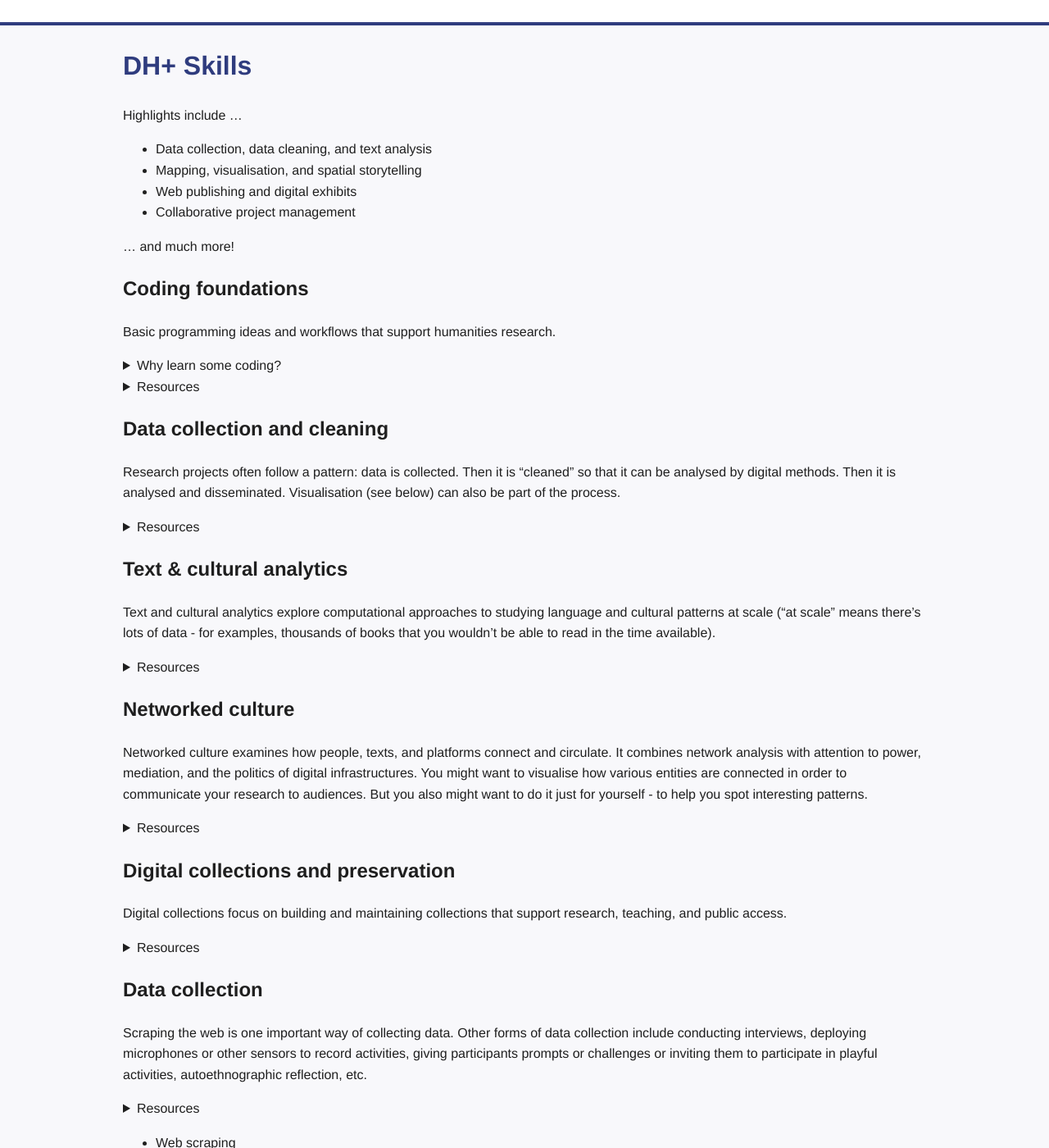
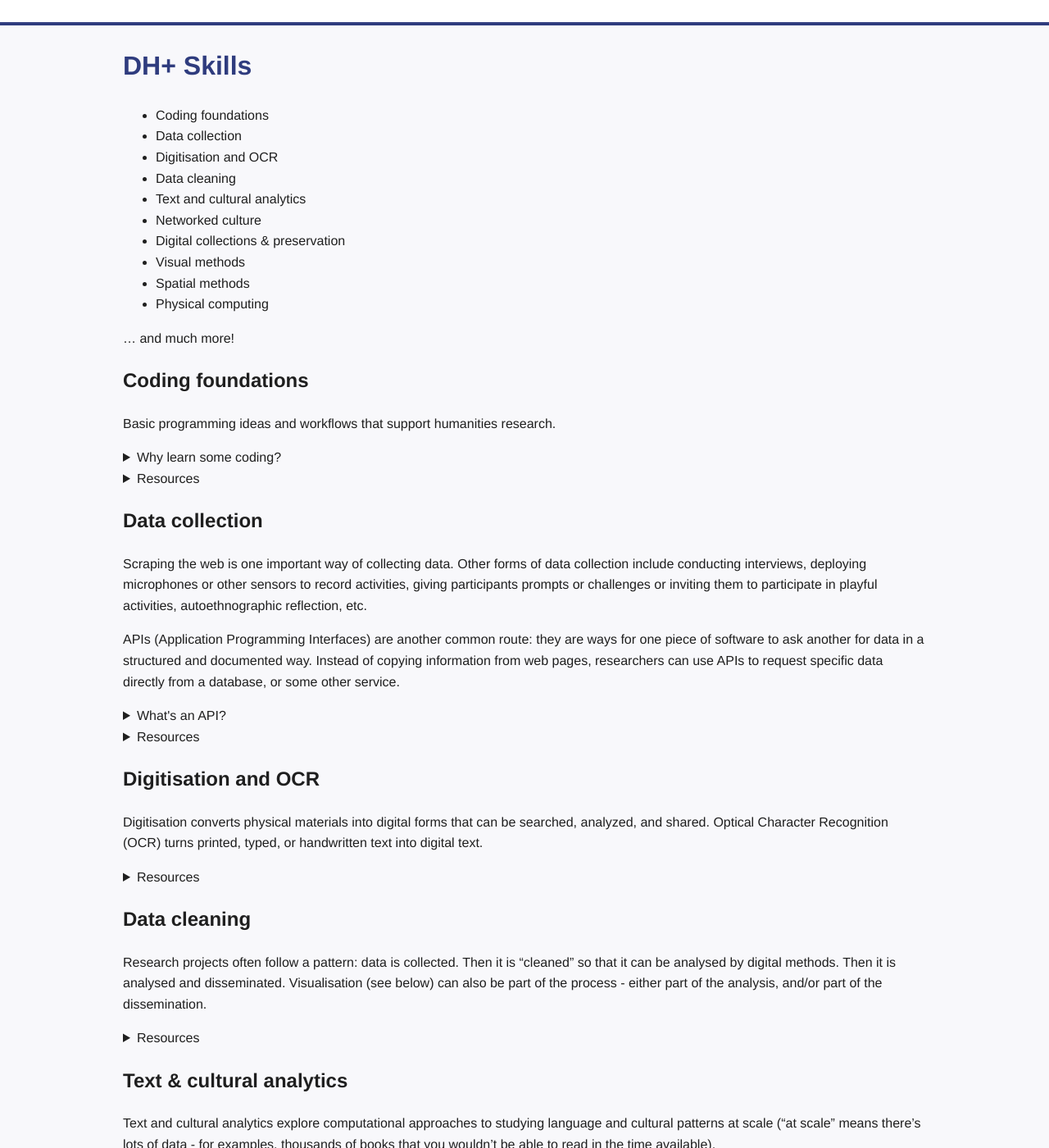
Before and after one commit to franciscrot/dma, a Jekyll site: the page built from dh-skills.md, in a window 1280 px wide and 1400 px high, scrolled down 202 px. Shown: the whole window at 82% size. Built offline with Jekyll 4.4.1, drawn with Linux system fonts in a browser that asks for light colours; some of the changed text lies outside the part shown.

Commit message:
Update dh-skills.md

```diff
--- a/dh-skills.md
+++ b/dh-skills.md
@@ -5,12 +5,16 @@ title: DH+ Skills
 
 # DH+ Skills
 
-Highlights include ...
-
-- Data collection, data cleaning, and text analysis
-- Mapping, visualisation, and spatial storytelling
-- Web publishing and digital exhibits
-- Collaborative project management
+- Coding foundations
+- Data collection
+- Digitisation and OCR
+- Data cleaning
+- Text and cultural analytics
+- Networked culture
+- Digital collections & preservation
+- Visual methods
+- Spatial methods
+- Physical computing
 
 ... and much more!
 
@@ -52,9 +56,56 @@ Why are we learning coding in the first place? There are all kinds of reasons, b
 
 </details>
 
-## Data collection and cleaning {#data-work}
+## Data collection {#web-methods}
 
-Research projects often follow a pattern: data is collected. Then it is "cleaned" so that it can be analysed by digital methods. Then it is analysed and disseminated. Visualisation (see below) can also be part of the process.
+Scraping the web is one important way of collecting data. Other forms of data collection include conducting interviews, deploying microphones or other sensors to record activities, giving participants prompts or challenges or inviting them to participate in playful activities, autoethnographic reflection, etc.
+
+APIs (Application Programming Interfaces) are another common route: they are ways for one piece of software to ask another for data in a structured and documented way. Instead of copying information from web pages, researchers can use APIs to request specific data directly from a database, or some other service.
+
+<details markdown="1">
+<summary>What's an API?</summary>
+- API (Application Programming Interface): An API is both a piece of software running on a remote computer, which makes certain things publicly “visible,” and a set of rules for how other programs interact with it.
+- You’ll often hear people say that a platform “has an API” or “has a good API”. What this usually means is that the platform has published a set of rules for how your code can interact with their system. An API is not something you download or install. It’s a set of instructions, usually described on a webpage, that explains how to ask a service for information or tell it to do something on your behalf. Instead of clicking around on a website or app yourself, you can use code to ask a service for data or to perform an action, following rules it publishes for developers.
+- The “things” involved might be your code (e.g. your Python code) on your machine, and then some remote service on the other—e.g. it might be a digital archive, a database, etc. Twitter used to have a good API which meant it was possible to select and download data and perform analyses, but that’s no longer the case -- the kind of research that used to be possible no longer is.
+- With an API, your code can “talk” to the remote resource -- e.g. using Python or other code to ask “give me the titles of these records” or “search for items matching these terms,” and receiving a structured response that your code can then work with.
+- In practice, as a a user, this sometimes looks like copying an example from the service’s documentation, pasting it into your code, and seeing data come back, rather than interacting through a web page by hand.
+- You encounter APIs when you want to automate or scale something you could otherwise do manually—querying a catalogue, collecting data, or feeding information from one system into another—without clicking around in a browser each time.
+</details>
+
+<details markdown="1">
+<summary>Resources</summary>
+
+- Programming Historian: Beginner's Guide to Twitter Data. "Learn how to acquire Twitter data and process them to make them usable for further analysis."
+- Programming Historian: An Introduction to Twitterbots with Tracery. "This lesson explains how to create simple twitterbots using Tracery and the Cheap Bots Done Quick service."
+- Programming Historian: Downloading Web Pages with Python. "This lesson introduces Uniform Resource Locators (URLs) and explains how to use Python to download and save the contents of a web page to your local hard drive."
+- Programming Historian: From HTML to List of Words (part 1). "We introduce looping and branching so that programs can repeat tasks and test for certain conditions, making it possible to separate the content from the HTML tags."
+- Programming Historian: From HTML to List of Words (part 2). "In this lesson, you will learn the Python commands needed to implement the second part of the algorithm begun in the lesson ‘From HTML to a List of Words (part 1)’."
+- Programming Historian: Normalizing Textual Data with Python. "In this lesson, we will make the list we created in the ‘From HTML to a List of Words’ lesson easier to analyze by normalizing this data."
+- Programming Historian: Downloading Multiple Records Using Query Strings. "In this lesson, we will write a program that will download a series of records from the Old Bailey Online using custom search criteria."
+- Programming Historian: Automated Downloading with Wget. "Wget is a useful program, run through your computer’s command line, for retrieving online material."
+- Programming Historian: Applied Archival Downloading with Wget. "This lesson expands web-scraping skills through a few more lessons that focus on other uses for Wget’s recursive retrieval function."
+- Programming Historian: Data Mining the Internet Archive Collection. "This lesson teaches you how to use Python to automate the downloading of large numbers of MARC files from the Internet Archive and parse MARC records."
+</details>
+
+## Digitisation and OCR {#digitisation}
+
+Digitisation converts physical materials into digital forms that can be searched, analyzed, and shared. Optical Character Recognition (OCR) turns printed, typed, or handwritten text into digital text.
+
+<details markdown="1">
+<summary>Resources</summary>
+
+- Programming Historian: OCR with Google Vision API and Tesseract. "Google Vision and Tesseract are both popular and powerful OCR tools, but they each have their weaknesses."
+- Programming Historian: Transcribing Handwritten Text with Python and Microsoft Azure Computer Vision. "This lesson will explain how to write a Python program to transcribe handwritten documents using Microsoft’s Azure Cognitive Services."
+- Programming Historian: Working with batches of PDF files. "Learn how to perform OCR and text extraction with free command line tools like Tesseract and Poppler and how to get an overview of large numbers of PDF documents using topic modeling."
+- Programming Historian: Extracting Illustrated Pages from Digital Libraries with Python. "This lesson shows how to efficiently extract page regions of visual interest from digitized volumes."
+- Programming Historian: Introduction to Audiovisual Transcoding, Editing, and Color Analysis with FFmpeg. "This lesson introduces the basic functions of FFmpeg, a free command-line tool used for manipulating and analyzing audiovisual materials."
+- Programming Historian: Editing Audio with Audacity. "In this lesson you will learn how to use Audacity to load, record, edit, mix, and export audio files."
+- Programming Historian: Cleaning OCR’d text with Regular Expressions. "This lesson will help you clean up OCR’d text to make it more usable."
+</details>
+
+## Data cleaning {#data-work}
+
+Research projects often follow a pattern: data is collected. Then it is "cleaned" so that it can be analysed by digital methods. Then it is analysed and disseminated. Visualisation (see below) can also be part of the process - either part of the analysis, and/or part of the dissemination.
 
 <details markdown="1">
 <summary>Resources</summary>
@@ -141,60 +192,6 @@ Networked culture examines how people, texts, and platforms connect and circulat
 - Programming Historian: Dealing with Big Data and Network Analysis Using Neo4j. "In this lesson we will learn how to use a graph database to store and analyze complex networked information."
 </details>
 
-## Digital collections and preservation {#digital-collections}
-
-Digital collections focus on building and maintaining collections that support research, teaching, and public access.
-
-<details markdown="1">
-<summary>Resources</summary>
-
-- Programming Historian: Preserving Your Research Data. "This lesson will suggest ways in which historians can document and structure their research data so as to ensure it remains useful in the future."
-- - Programming Historian: From Sources to Data: Designing a Database for the Humanities and Social Sciences with nodegoat. "This lesson teaches you how to use the nodegoat software to build a relational database for research in the humanities."
-- Programming Historian: Installing Omeka. "This lesson will teach you how to install your own copy of Omeka."
-- Programming Historian: Creating an Omeka Exhibit. "Now that you’ve added items to your Omeka site and grouped them into collections, you’re ready for the next step: taking your users on a guided tour through the items you’ve collected."
-- Programming Historian: Up and Running with Omeka.net. "Omeka.net makes it easy to create websites that show off collections of items."
-- GitHub Docs: [Quickstart for GitHub Pages](https://docs.github.com/en/pages/quickstart) — Publish a simple website directly from a repository.
-- Programming Historian: Building a static website with Jekyll and GitHub Pages. "This lesson will help you create entirely free, easy-to-maintain, preservation-friendly, secure website over which you have full control."
-- Programming Historian: Running a Collaborative Research Website and Blog with Jekyll and GitHub. "This lesson introduces the challenges and opportunities that Jekyll offers for publishing collaborative, ongoing research online."
-- Programming Historian: Introduction to Populating a Website with API Data. "This lesson introduces a way to populate a website with data obtained from another website via an Application Programming Interface (API)."
-</details>
-
-## Data collection {#web-methods}
-
-Scraping the web is one important way of collecting data. Other forms of data collection include conducting interviews, deploying microphones or other sensors to record activities, giving participants prompts or challenges or inviting them to participate in playful activities, autoethnographic reflection, etc.
-
-<details markdown="1">
-<summary>Resources</summary>
-
-- Programming Historian: Beginner's Guide to Twitter Data. "Learn how to acquire Twitter data and process them to make them usable for further analysis."
-- Programming Historian: An Introduction to Twitterbots with Tracery. "This lesson explains how to create simple twitterbots using Tracery and the Cheap Bots Done Quick service."
-- Programming Historian: Downloading Web Pages with Python. "This lesson introduces Uniform Resource Locators (URLs) and explains how to use Python to download and save the contents of a web page to your local hard drive."
-- Programming Historian: From HTML to List of Words (part 1). "We introduce looping and branching so that programs can repeat tasks and test for certain conditions, making it possible to separate the content from the HTML tags."
-- Programming Historian: From HTML to List of Words (part 2). "In this lesson, you will learn the Python commands needed to implement the second part of the algorithm begun in the lesson ‘From HTML to a List of Words (part 1)’."
-- Programming Historian: Normalizing Textual Data with Python. "In this lesson, we will make the list we created in the ‘From HTML to a List of Words’ lesson easier to analyze by normalizing this data."
-- Programming Historian: Downloading Multiple Records Using Query Strings. "In this lesson, we will write a program that will download a series of records from the Old Bailey Online using custom search criteria."
-- Programming Historian: Automated Downloading with Wget. "Wget is a useful program, run through your computer’s command line, for retrieving online material."
-- Programming Historian: Applied Archival Downloading with Wget. "This lesson expands web-scraping skills through a few more lessons that focus on other uses for Wget’s recursive retrieval function."
-- Programming Historian: Data Mining the Internet Archive Collection. "This lesson teaches you how to use Python to automate the downloading of large numbers of MARC files from the Internet Archive and parse MARC records."
-</details>
-
-- Web scraping
-- APIs
-
-## Physical computing {#physical-computing}
-
-Physical computing connects digital research to material devices and environments. It foregrounds how sensors and embedded systems shape the data we collect and how that data relates to place and lived experience.
-
-<details markdown="1">
-<summary>Resources</summary>
-
-- Programming Historian: Creating Mobile Augmented Reality Experiences in Unity. "This lesson serves as an introduction to creating mobile augmented reality applications."
-- Programming Historian: Designing a Deck of Timeline Cards for Tabletops and Tabletop Simulator. "This lesson demonstrates how to use nanDECK to design and publish your own deck of printed or digital playing cards."
-</details>
-
-- Raspberry Pis
-- Sensors
-
 ## Visual methods {#visual-methods}
 
 Visual methods explore how graphics and diagrams support interpretation and argument in the humanities. They focus on clarity, rhetoric, and the responsibilities of visual storytelling with data.
@@ -219,27 +216,6 @@ Visual methods explore how graphics and diagrams support interpretation and argu
 
 - Data visualisation
 - Exploratory vs explanatory graphics
-
-## Development foundations {#development-foundations}
-
-Development foundations introduce collaborative practices that make digital projects sustainable. Version control and shared workflows support transparency, accountability, and collective scholarship.
-
-<details markdown="1">
-<summary>Resources</summary>
-
-- [GitHub Skills: Introduction to GitHub](https://github.com/skills/introduction-to-github) — Guided mini-course: repos, commits, PRs, collaboration.
-- [GitHub Docs: “Hello World” (Get started)](https://docs.github.com/en/get-started/start-your-journey/hello-world) — Create a repo, commit changes, open a pull request.
-- [Software Carpentry: Version Control with Git](https://swcarpentry.github.io/git-novice/) — Step-by-step Git basics for complete novices.
-- [Git SCM: Pro Git (free online book)](https://git-scm.com/book/en/v2) — Comprehensive, readable Git book (free online).
-- [MIT CSAIL: The Missing Semester of Your CS Education](https://missing.csail.mit.edu/) — Tools for developers: shell, Git, editors, debugging.
-- [The Turing Way: Getting Started With GitHub](https://book.the-turing-way.org/collaboration/github-novice/) — Research-focused GitHub walkthrough: issues, PRs, workflows.
-- Programming Historian: Creating Web APIs with Python and Flask. "Learn how to set up a basic Application Programming Interface (API) to make your data more accessible to users."
-- Programming Historian: Sustainable Authorship in Plain Text using Pandoc and Markdown. "This tutorial introduces Markdown and Pandoc, a command line tool that converts plain text into a number of beautifully formatted file types."
-- Programming Historian: Getting Started with Markdown. "In this lesson, you will be introduced to Markdown, a plain text-based syntax for formatting documents."
-- Programming Historian: Creating GUIs in Python for Digital Humanities Projects. "In this lesson, you will use Qt Designer and Python to design and implement a simple graphical user interface and application to merge PDF files."
-</details>
-
-- Collaborating on GitHub
 
 ## Spatial {#spatial}
 
@@ -267,22 +243,55 @@ Spatial methods use geographic tools to analyze place, movement, and spatial nar
 
 - GIS for humanities
 
-## Digitisation {#digitisation}
+## Digital collections and preservation {#digital-collections}
 
-Digitisation converts physical materials into digital forms that can be searched, analyzed, and shared. It includes attention to accuracy, labor, and the limits of automated recognition in cultural contexts.
+Digital collections focus on building and maintaining collections that support research, teaching, and public access.
 
 <details markdown="1">
 <summary>Resources</summary>
 
-- Programming Historian: OCR with Google Vision API and Tesseract. "Google Vision and Tesseract are both popular and powerful OCR tools, but they each have their weaknesses."
-- Programming Historian: Transcribing Handwritten Text with Python and Microsoft Azure Computer Vision. "This lesson will explain how to write a Python program to transcribe handwritten documents using Microsoft’s Azure Cognitive Services."
-- Programming Historian: Working with batches of PDF files. "Learn how to perform OCR and text extraction with free command line tools like Tesseract and Poppler and how to get an overview of large numbers of PDF documents using topic modeling."
-- Programming Historian: Extracting Illustrated Pages from Digital Libraries with Python. "This lesson shows how to efficiently extract page regions of visual interest from digitized volumes."
-- Programming Historian: Introduction to Audiovisual Transcoding, Editing, and Color Analysis with FFmpeg. "This lesson introduces the basic functions of FFmpeg, a free command-line tool used for manipulating and analyzing audiovisual materials."
-- Programming Historian: Editing Audio with Audacity. "In this lesson you will learn how to use Audacity to load, record, edit, mix, and export audio files."
-- Programming Historian: Cleaning OCR’d text with Regular Expressions. "This lesson will help you clean up OCR’d text to make it more usable."
+- Programming Historian: Preserving Your Research Data. "This lesson will suggest ways in which historians can document and structure their research data so as to ensure it remains useful in the future."
+- - Programming Historian: From Sources to Data: Designing a Database for the Humanities and Social Sciences with nodegoat. "This lesson teaches you how to use the nodegoat software to build a relational database for research in the humanities."
+- Programming Historian: Installing Omeka. "This lesson will teach you how to install your own copy of Omeka."
+- Programming Historian: Creating an Omeka Exhibit. "Now that you’ve added items to your Omeka site and grouped them into collections, you’re ready for the next step: taking your users on a guided tour through the items you’ve collected."
+- Programming Historian: Up and Running with Omeka.net. "Omeka.net makes it easy to create websites that show off collections of items."
+- GitHub Docs: [Quickstart for GitHub Pages](https://docs.github.com/en/pages/quickstart) — Publish a simple website directly from a repository.
+- Programming Historian: Building a static website with Jekyll and GitHub Pages. "This lesson will help you create entirely free, easy-to-maintain, preservation-friendly, secure website over which you have full control."
+- Programming Historian: Running a Collaborative Research Website and Blog with Jekyll and GitHub. "This lesson introduces the challenges and opportunities that Jekyll offers for publishing collaborative, ongoing research online."
+- Programming Historian: Introduction to Populating a Website with API Data. "This lesson introduces a way to populate a website with data obtained from another website via an Application Programming Interface (API)."
 </details>
 
-- Digitisation
-- Image to text
-- OCR
+## Physical computing {#physical-computing}
+
+Physical computing connects digital research to material devices and environments. It foregrounds how sensors and embedded systems shape the data we collect and how that data relates to place and lived experience.
+
+<details markdown="1">
+<summary>Resources</summary>
+
+- Programming Historian: Creating Mobile Augmented Reality Experiences in Unity. "This lesson serves as an introduction to creating mobile augmented reality applications."
+- Programming Historian: Designing a Deck of Timeline Cards for Tabletops and Tabletop Simulator. "This lesson demonstrates how to use nanDECK to design and publish your own deck of printed or digital playing cards."
+</details>
+
+- Raspberry Pis
+- Sensors
+
+## Development foundations {#development-foundations}
+
+Development foundations introduce collaborative practices that make digital projects sustainable. Version control and shared workflows support transparency, accountability, and collective scholarship.
+
+<details markdown="1">
+<summary>Resources</summary>
+
+- [GitHub Skills: Introduction to GitHub](https://github.com/skills/introduction-to-github) — Guided mini-course: repos, commits, PRs, collaboration.
+- [GitHub Docs: “Hello World” (Get started)](https://docs.github.com/en/get-started/start-your-journey/hello-world) — Create a repo, commit changes, open a pull request.
+- [Software Carpentry: Version Control with Git](https://swcarpentry.github.io/git-novice/) — Step-by-step Git basics for complete novices.
+- [Git SCM: Pro Git (free online book)](https://git-scm.com/book/en/v2) — Comprehensive, readable Git book (free online).
+- [MIT CSAIL: The Missing Semester of Your CS Education](https://missing.csail.mit.edu/) — Tools for developers: shell, Git, editors, debugging.
+- [The Turing Way: Getting Started With GitHub](https://book.the-turing-way.org/collaboration/github-novice/) — Research-focused GitHub walkthrough: issues, PRs, workflows.
+- Programming Historian: Creating Web APIs with Python and Flask. "Learn how to set up a basic Application Programming Interface (API) to make your data more accessible to users."
+- Programming Historian: Sustainable Authorship in Plain Text using Pandoc and Markdown. "This tutorial introduces Markdown and Pandoc, a command line tool that converts plain text into a number of beautifully formatted file types."
+- Programming Historian: Getting Started with Markdown. "In this lesson, you will be introduced to Markdown, a plain text-based syntax for formatting documents."
+- Programming Historian: Creating GUIs in Python for Digital Humanities Projects. "In this lesson, you will use Qt Designer and Python to design and implement a simple graphical user interface and application to merge PDF files."
+</details>
+
+- Collaborating on GitHub
```
